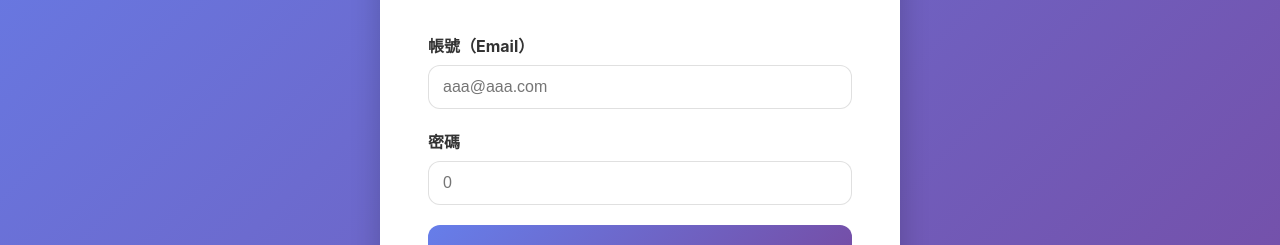
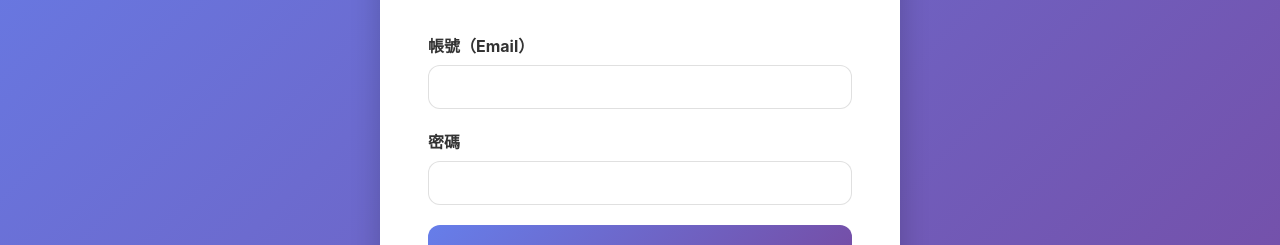
Before and after one commit to frogdev0319-star/Cash_Flow, a Vue app: page /login in a window 1280 px wide. Shown: the part 296-541 px from the top of the page. Built offline with nearby package versions, Linux system fonts and the light colour scheme.

Commit message:
modified  placeholder

```diff
--- a/src/views/Login.vue
+++ b/src/views/Login.vue
@@ -13,7 +13,7 @@
           v-model="email"
           type="email"
           autocomplete="username"
-          placeholder="aaa@aaa.com"
+          placeholder=""
         />
       </div>
 
@@ -24,7 +24,7 @@
           v-model="password"
           type="password"
           autocomplete="current-password"
-          placeholder="0"
+          placeholder=""
           @keyup.enter="handleLogin"
         />
       </div>
```
